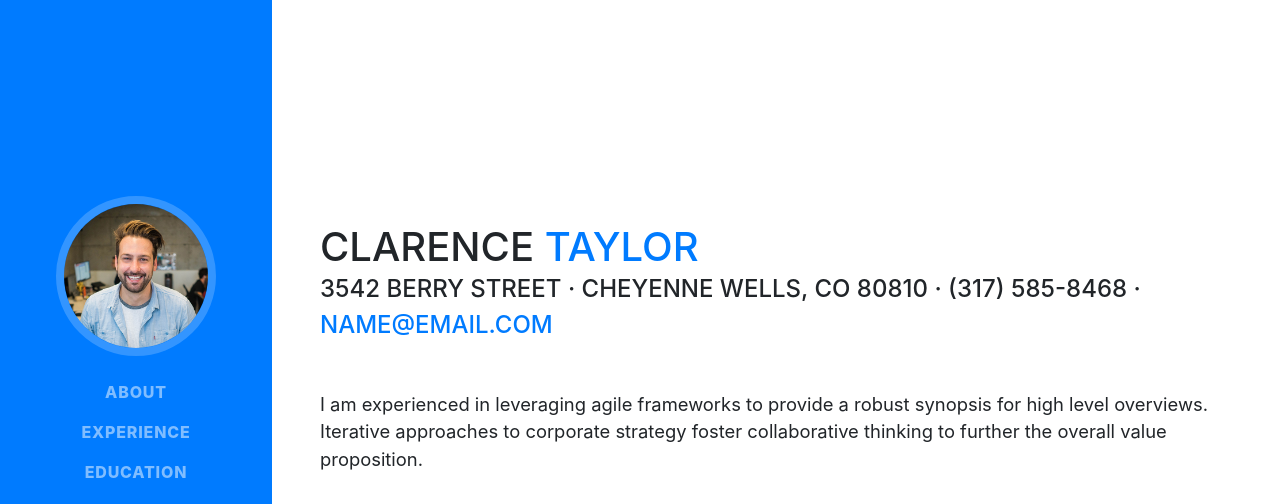
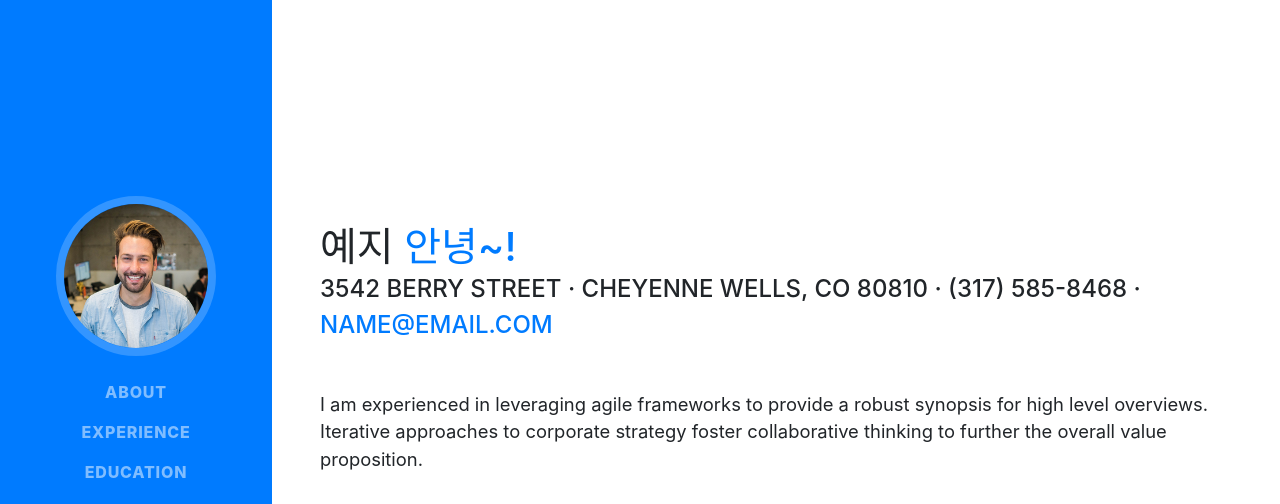
Before and after one commit to yejikk/yejikk.github.io, a website with bundled scripts: page index.html in a window 1280 px wide. Shown: the top 504 px of the page. Built offline with nearby package versions, Linux system fonts and the light colour scheme; a web font is replaced by a local one.

Commit message:
이름 바꾸기

```diff
--- a/index.html
+++ b/index.html
@@ -63,8 +63,8 @@
 
       <section class="resume-section p-3 p-lg-5 d-flex d-column" id="about">
         <div class="my-auto">
-          <h1 class="mb-0">Clarence
-            <span class="text-primary">Taylor</span>
+          <h1 class="mb-0">예지
+            <span class="text-primary"> 안녕~!</span>
           </h1>
           <div class="subheading mb-5">3542 Berry Street · Cheyenne Wells, CO 80810 · (317) 585-8468 ·
             <a href="mailto:name@email.com">name@email.com</a>
```
